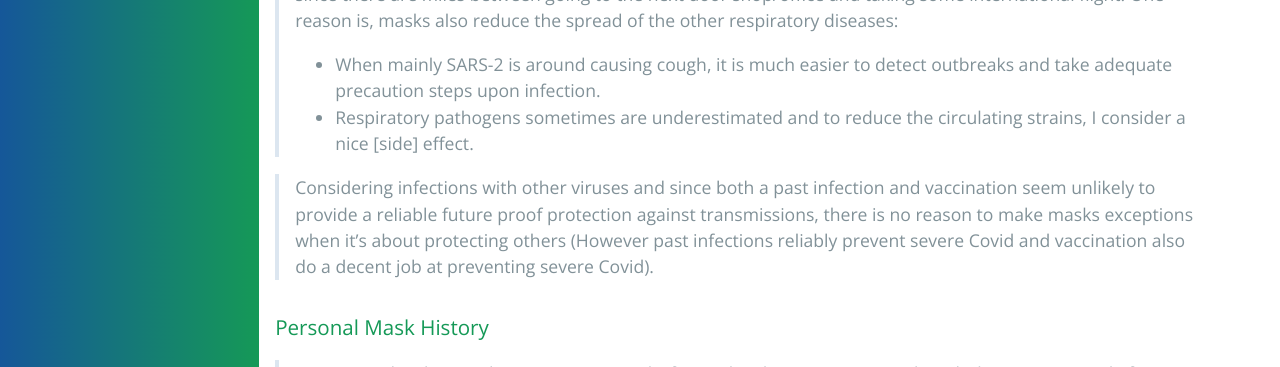
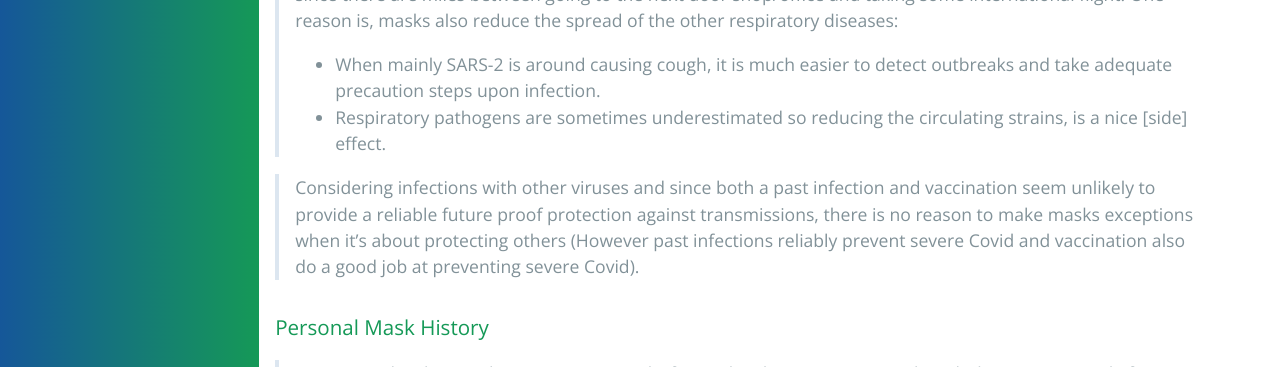
Before and after one commit to forestgrape/coronavirus, a Jekyll site: the page built from 6_prevention_and_treatment/masks.md, in a window 1280 px wide and 900 px high, scrolled down 5734 px. Shown: the part 155-522 px from the top of the window. Built offline with Jekyll 4.4.1, drawn with Linux system fonts in a browser that asks for light colours; our own code applies the rules of GitHub Pages for plain Markdown files.

Commit message:
formulations

```diff
--- a/6_prevention_and_treatment/masks.md
+++ b/6_prevention_and_treatment/masks.md
@@ -143,10 +143,10 @@ __Drawbacks__: Taken on/off is cumbersome, for short time usage I prefer surgica
 
 > [Dense] masks are less important if cases go towards zero (e.g. in summer). But there are also good reasons to continue using masks in certain indoor public spaces (e.g. large shopping centers, crowded public transport, airplanes). Not necessarily in facultative places (e.g. offices or libraries) and probably not a general mandate since there are miles between going to the next door shop/office and taking some international flight. One reason is, masks also reduce the spread of the other respiratory diseases:
 > * When mainly SARS-2 is around causing cough, it is much easier to detect outbreaks and take adequate precaution steps upon infection.
-> * Respiratory pathogens sometimes are underestimated and to reduce the circulating strains, I consider a nice [side] effect.
+> * Respiratory pathogens are sometimes underestimated so reducing the circulating strains, is a nice [side] effect.
 
 
-> Considering infections with other viruses and since both a past infection and vaccination seem unlikely to provide a reliable future proof protection against transmissions, there is no reason to make masks exceptions when it's about protecting others (However past infections reliably prevent severe Covid and vaccination also do a decent job at preventing severe Covid).
+> Considering infections with other viruses and since both a past infection and vaccination seem unlikely to provide a reliable future proof protection against transmissions, there is no reason to make masks exceptions when it's about protecting others (However past infections reliably prevent severe Covid and vaccination also do a good job at preventing severe Covid).
 
 
 ### Personal Mask History
```
